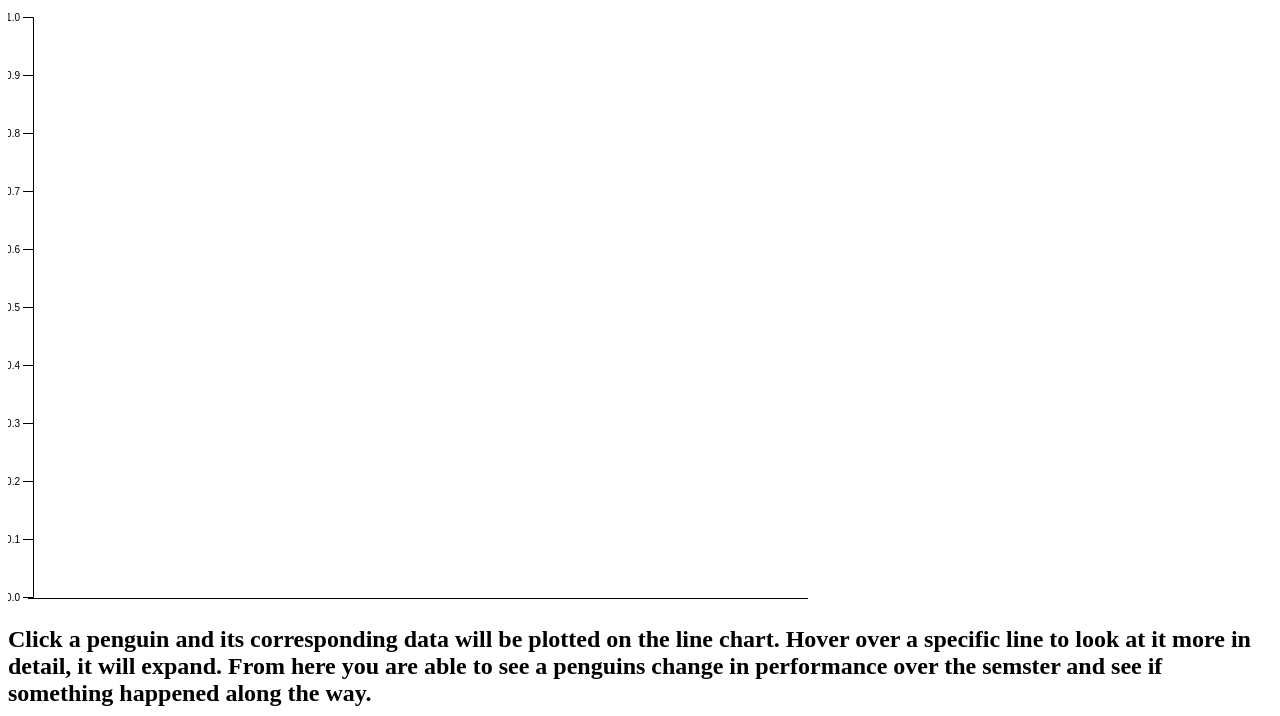
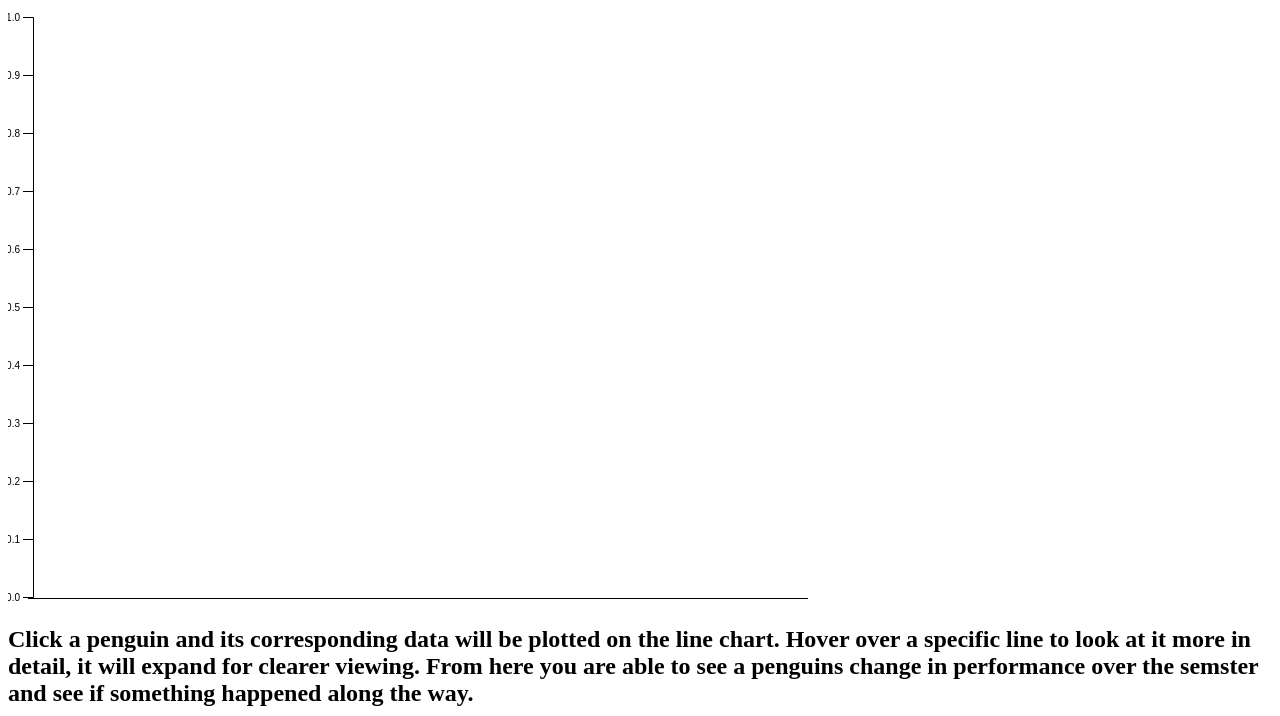
Before and after one commit to jakeburns/Project2, a plain HTML site: page index.html in a window 1280 px wide. Shown: the part 84-800 px from the top of the page. Drawn offline with nearby package versions, Linux system fonts and the light colour scheme.

Commit message:
editted html

```diff
--- a/index.html
+++ b/index.html
@@ -14,6 +14,6 @@
 <script src = "scripts.js"type="text/javascript">
 
 </script>
-<h2>Click a penguin and its corresponding data will be plotted on the line chart. Hover over a specific line to look at it more in detail, it will expand. From here you are able to see a penguins change in performance over the semster and see if something happened along the way.</h2>
+<h2>Click a penguin and its corresponding data will be plotted on the line chart. Hover over a specific line to look at it more in detail, it will expand for clearer viewing. From here you are able to see a penguins change in performance over the semster and see if something happened along the way.</h2>
   </body>
 </html>
```
